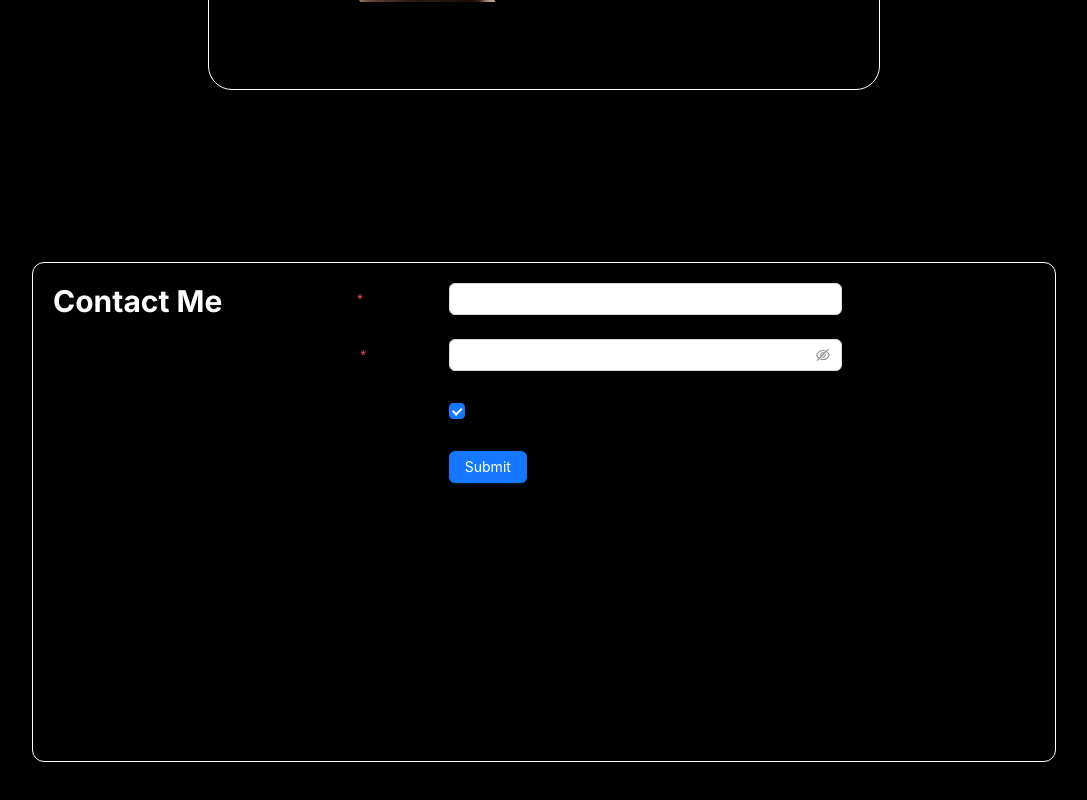
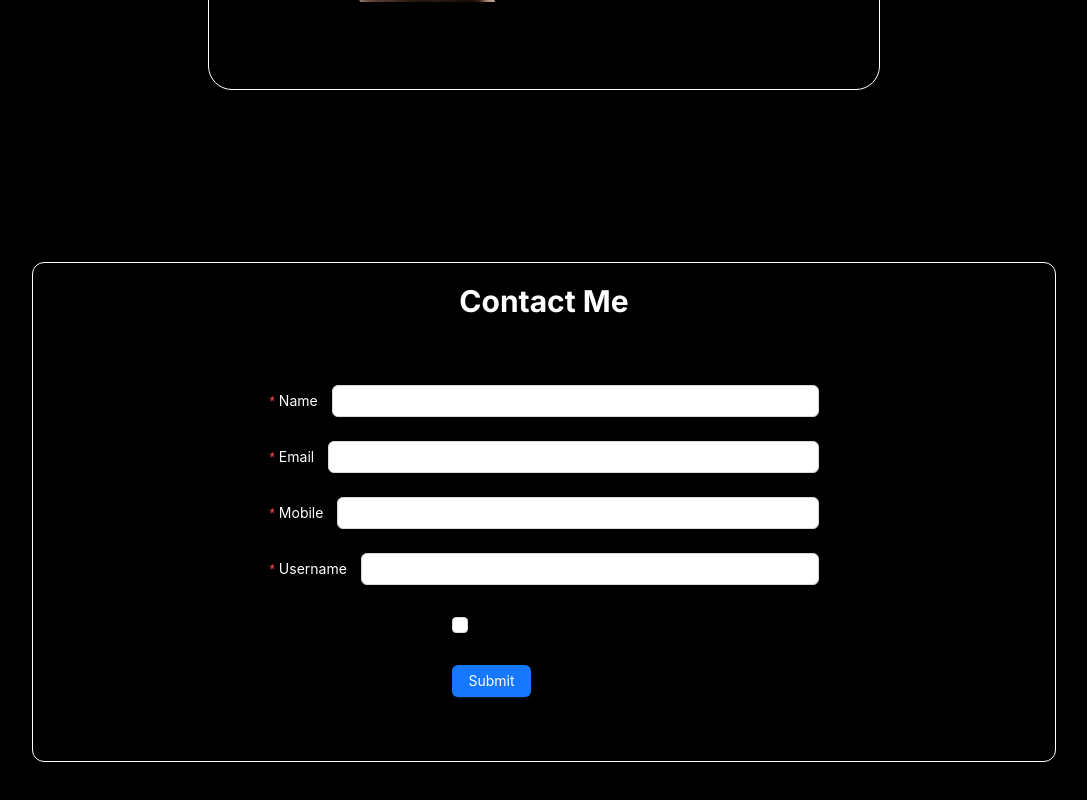
Before and after one commit to lohithpoojary64/Personal-Portfolio-Using-Nextjs, a Next.js app: page /home in a window 1280 px wide. Shown: the part 2206-3006 px from the top of the page, without its empty margins (96-1183 px from the left). Built offline with nearby package versions, Linux system fonts and the light colour scheme.

Commit message:
Created basic form design

```diff
--- a/components/Contact/Contact.jsx
+++ b/components/Contact/Contact.jsx
@@ -4,8 +4,8 @@
 
 const Contact = () => {
   return (
-    <div className="flex justify-center items-center bottom-2 h-[500px] w-full">
-      <div className=" flex  gap-[30px] items-center h-full w-[80%] border border-solid border-white rounded-xl p-5">
+    <div className="flex  justify-center items-center bottom-2 h-[500px] w-full ">
+      <div className=" flex flex-col  gap-[30px] items-center h-full w-[80%] border border-solid border-white rounded-xl p-5 ">
         <div className="flex justify-start h-full w-30%">
           <h1 className="font-bold text-white text-3xl">Contact Me</h1>
         </div>
--- a/components/Form.jsx
+++ b/components/Form.jsx
@@ -1,39 +1,29 @@
-import React from 'react';
-import { Button, Checkbox, Form, Input } from 'antd';
-import { color } from 'framer-motion';
+import React from "react";
+import { Button, Checkbox, Form, Input } from "antd";
+
+const Forms = () => {
   const onFinish = (values) => {
-  console.log('Success:', values);
+    console.log("Success:", values);
   };
   const onFinishFailed = (errorInfo) => {
-  console.log('Failed:', errorInfo);
+    console.log("Failed:", errorInfo);
   };
-const App = () => (
+
+  return (
+    <div className="">
       <Form
-    name="basic"
-    labelCol={{
-      span: 8,
-    }}
-    wrapperCol={{
-      span: 16,
-    }}
-    style={{
-      maxWidth: 600,
-    }}
-    initialValues={{
-      remember: true,
-    }}
+        style={{ padding: "20px", color: "white" }}
         onFinish={onFinish}
         onFinishFailed={onFinishFailed}
         autoComplete="off"
       >
         <Form.Item
-    style={{color:"white"}}
-      label="Username"
-      name="username"
+          label={<span style={{ color: "white" }}>Name  </span>} // Custom label style
+          name="Name"
           rules={[
             {
               required: true,
-          message: 'Please input your username!',
+              message: "Please input your username!",
             },
           ]}
         >
@@ -41,16 +31,42 @@
         </Form.Item>
 
         <Form.Item
-      label="Password"
-      name="password"
+          label={<span style={{ color: "white" }}>Email</span>} // Custom label style
+          name="Email"
           rules={[
             {
               required: true,
-          message: 'Please input your password!',
+              message: "Please input your password!",
             },
           ]}
         >
-      <Input.Password />
+          <Input />
+        </Form.Item>
+
+        <Form.Item
+          label={<span style={{ color: "white" }}>Mobile</span>} // Custom label style
+          name="Mobile"
+          rules={[
+            {
+              required: true,
+              message: "Please input your username!",
+            },
+          ]}
+        >
+          <Input />
+        </Form.Item>
+
+        <Form.Item
+          label={<span style={{ color: "white" }}>Username</span>} // Custom label style
+          name="username"
+          rules={[
+            {
+              required: true,
+              message: "Please input your username!",
+            },
+          ]}
+        >
+          <Input />
         </Form.Item>
 
         <Form.Item
@@ -75,5 +91,8 @@
           </Button>
         </Form.Item>
       </Form>
+    </div>
   );
-export default App;
+};
+
+export default Forms;
```
Lines whose indentation alone changed are shown as unchanged.
